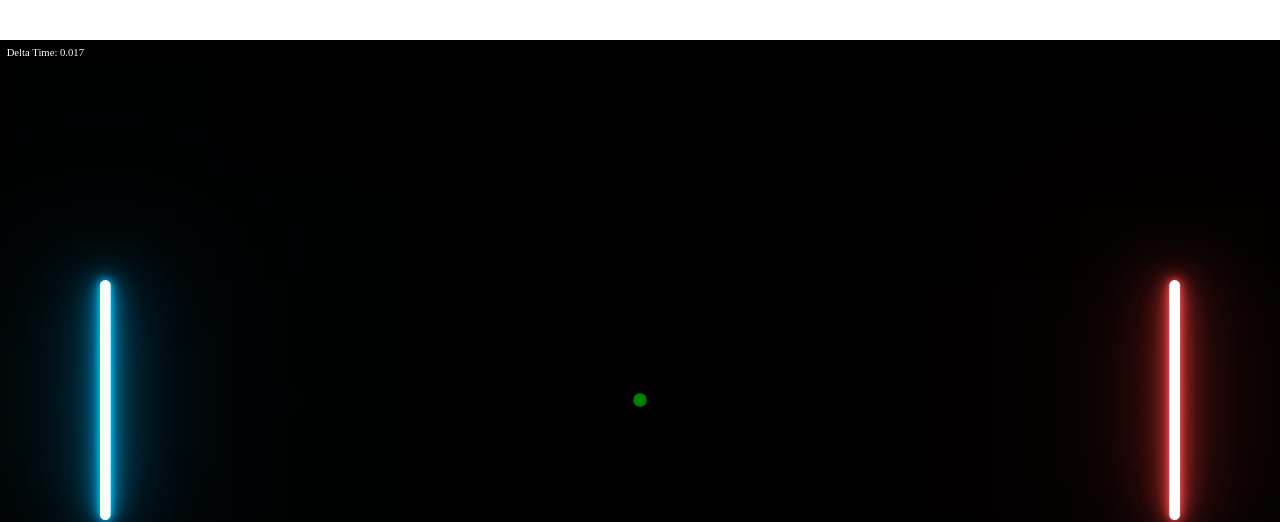
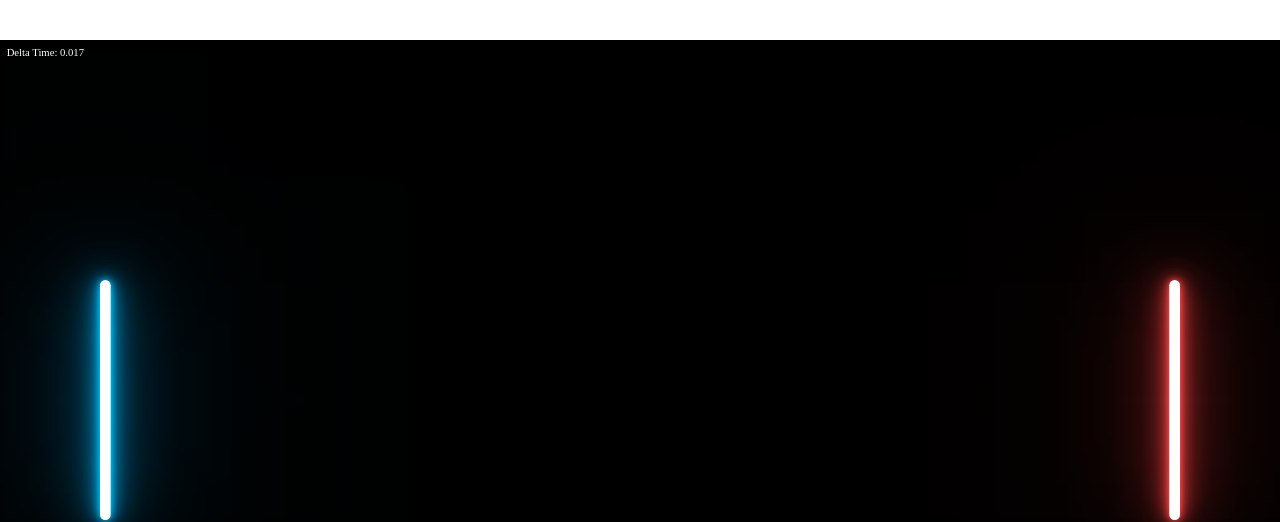
Before and after one commit to yikuansun/saberpong2, a SvelteKit app: page / in a window 1280 px wide. Shown: the top 522 px of the page. Built offline with nearby package versions, Linux system fonts and the light colour scheme.

Commit message:
Create cool laser
Biggest improvement from v1

```diff
--- a/src/routes/+page.svelte
+++ b/src/routes/+page.svelte
@@ -28,17 +28,21 @@
     let ball = {
         x: 1920 / 2,
         y: 1080 / 2,
-        radius: 10,
+        radius: 5,
         angle: 0,
-        color: "green",
-    }
+        color: "hsl(100deg, 100%, 50%)",
+    };
+    let ballPastPositions = [{x: ball.x, y: ball.y}];
+    let laserLength = 150;
 
     /** @type {Object.<string, boolean>} */
     let keysPressed = {};
 
     let deltaTime = 0; // velocities are in pixels per second
     let lastTime = (new Date()).getTime();
+    let frameCount = 0;
     const saberSpeed = 444;
+    const ballSpeed = 400;
     function mainGameLoop() {
         let startTime = (new Date()).getTime();
         deltaTime = (startTime - lastTime) / 1000;
@@ -60,6 +64,15 @@
             p2.y += saberSpeed * deltaTime;
             if (p2.y > 1080 - p2.height) p2.y = 1080 - p2.height;
         }
+
+        ball.x += ballSpeed * deltaTime * Math.cos(ball.angle);
+        ball.y += ballSpeed * deltaTime * Math.sin(ball.angle);
+        ballPastPositions.push({x: ball.x, y: ball.y});
+        if (ballPastPositions.length > laserLength / (ballSpeed * deltaTime)) {
+            ballPastPositions.shift();
+        }
+
+        frameCount++;
         requestAnimationFrame(mainGameLoop);
     }
 
@@ -103,9 +116,16 @@
         style:border-radius="100px" style:filter="blur(1px)"></div>
 
     <!-- laser -->
-    <div style:width="{ball.radius * 2}px" style:height="{ball.radius * 2}px" style:background-color={ball.color}
-        style:position="absolute" style:top="{ball.y - ball.radius}px" style:left="{ball.x - ball.radius}px"
-        style:border-radius="100px" style:filter="blur(1px)"></div>
+    <div style:mix-blend-mode="screen" style:filter="drop-shadow(0 0 5px {ball.color}) drop-shadow(0 0 15px {ball.color})">
+        <div style:width="{ball.radius * 2}px" style:height="{ball.radius * 2}px" style:background-color={ball.color}
+            style:position="absolute" style:top="{ball.y - ball.radius}px" style:left="{ball.x - ball.radius}px"
+            style:border-radius="100px" style:filter="blur(1px)"></div>
+        {#each ballPastPositions as pastPosition}
+            <div style:width="{ball.radius * 2}px" style:height="{ball.radius * 2}px" style:background-color={ball.color}
+                style:position="absolute" style:top="{pastPosition.y - ball.radius}px" style:left="{pastPosition.x - ball.radius}px"
+                style:border-radius="100px" style:filter="blur(1px)"></div>
+        {/each}
+    </div>
 
     <div style:position="fixed" style:top="10px" style:left="10px" style:color="white">
         Delta Time: {deltaTime.toFixed(3)}
```
